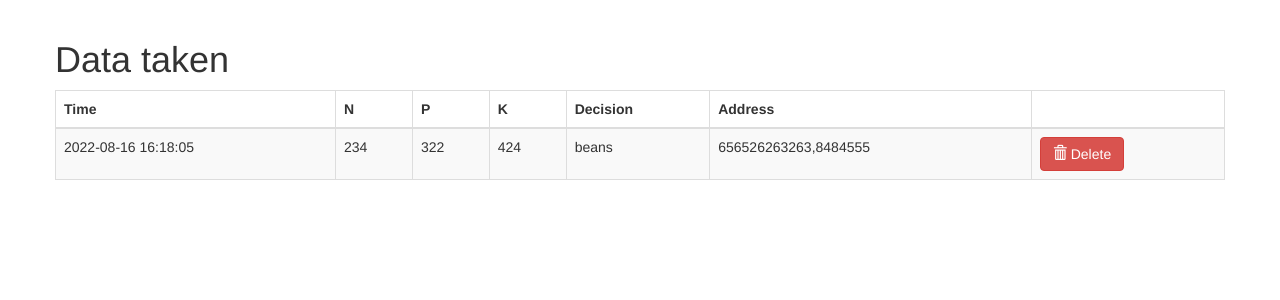
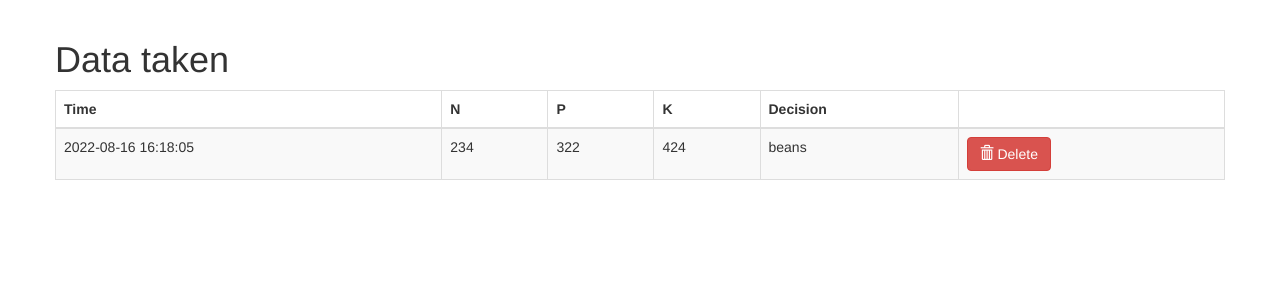
Before and after one commit to aimedidierm/soil_properties_testing_system, a PHP site: page /admin/data.php in a window 1280 px wide. Shown: the part 52-352 px from the top of the page. Run offline with PHP 8.4, Linux system fonts and the light colour scheme; a user stored in the database is signed in; data comes from the database, SQL or seed files in the repository; some libraries are stand-ins or nearby versions.

Commit message:
Website without hardware

```diff
--- a/admin/data.php
+++ b/admin/data.php
@@ -27,7 +27,6 @@ require 'php-includes/check-login.php';
 			<th>P</th>
 			<th>K</th>
             <th>Decision</th>
-            <th>Address</th>
 			<th></th>
 		</thead>
 		<tbody>
@@ -45,7 +44,6 @@ require 'php-includes/check-login.php';
 				<td><?php print $row['p']?></td>
 				<td><?php print $row['k']?></td>
                 <td><?php print $row['recomanded']?></td>
-                <td><?php print $row['address']?></td>
 				<td><form method="post"><button type="submit" class="btn btn-danger" id="<?php echo $row["id"];$sid=$row["id"];?>" name="delete"><span class="glyphicon glyphicon-trash"></span> Delete</button></form></td>
 			</tr>
 			<?php
```
